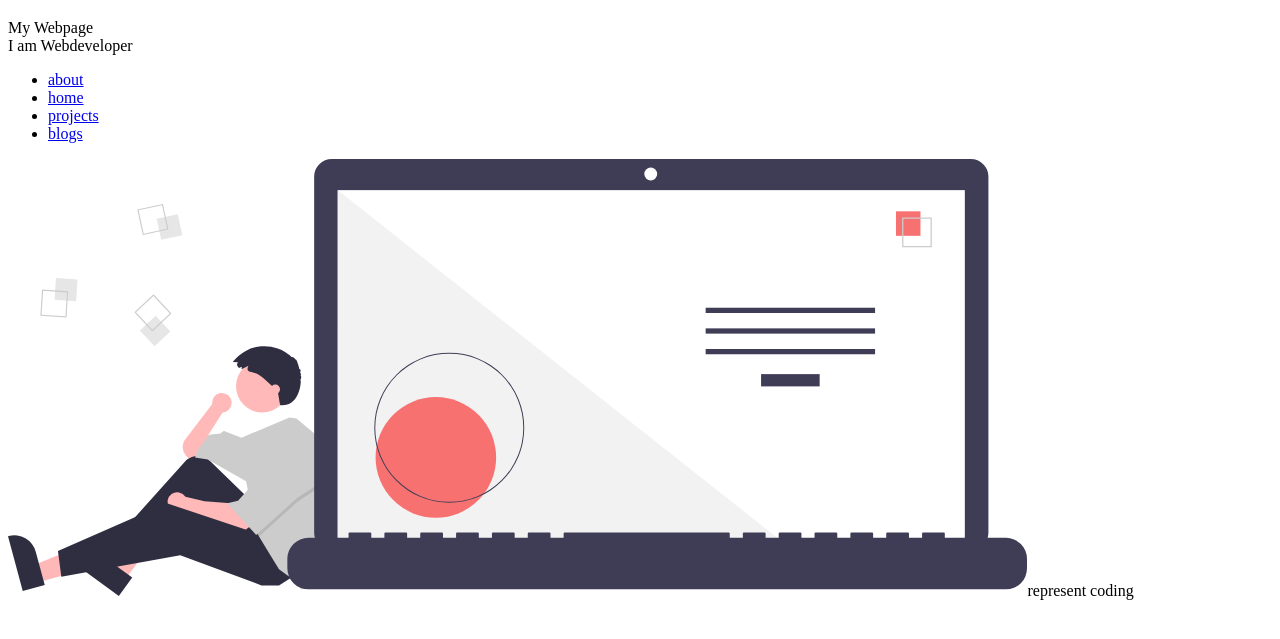
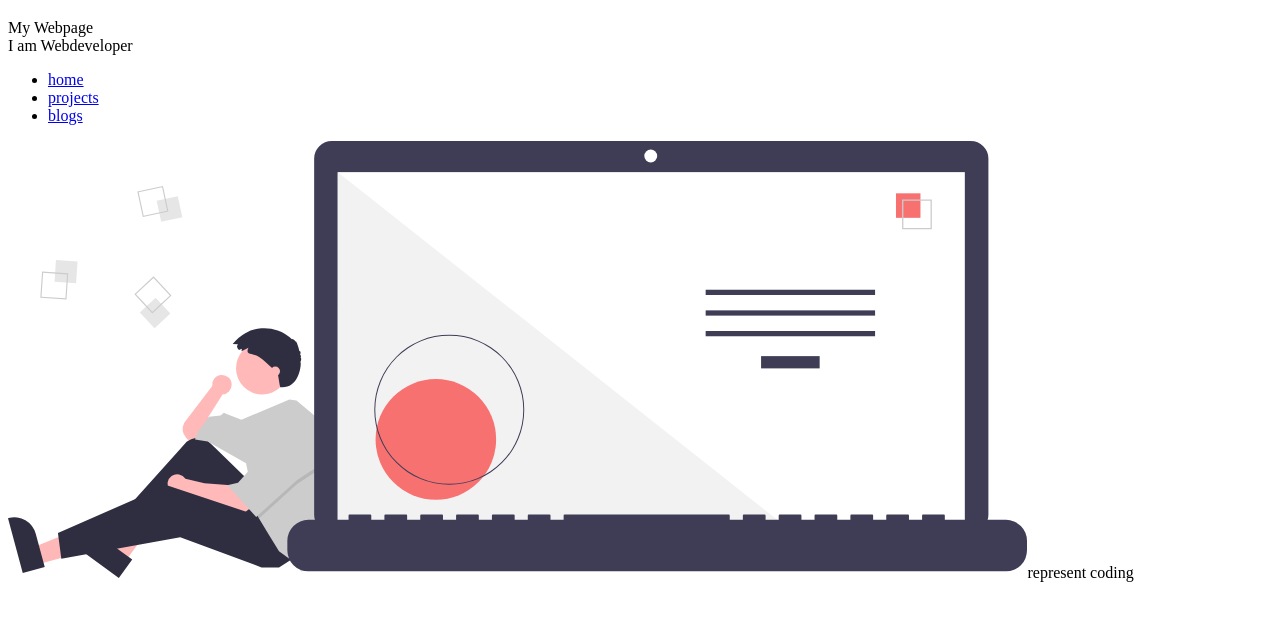
Before and after one commit to saumyamt/Saumya-Portfolio, a plain HTML site: page index.html in a window 1280 px wide. Shown: the part 61-700 px from the top of the page. Drawn offline with Linux system fonts and the light colour scheme.

Commit message:
Update index.html

```diff
--- a/index.html
+++ b/index.html
@@ -12,11 +12,8 @@
     <div>I am Webdeveloper</div>
 <ul>
     <li>
-        <a class= "link" href = "/lib/components.html" >about</a>
+        <a class= "link" href = "/lib/components.html" >home</a>
     </li>
-<li>
-    <a class= "link" href = "/" >home</a>
-</li>
 <li>
     <a class= "link" href ="/lib/projects.html" >projects</a>
 </li>
```
